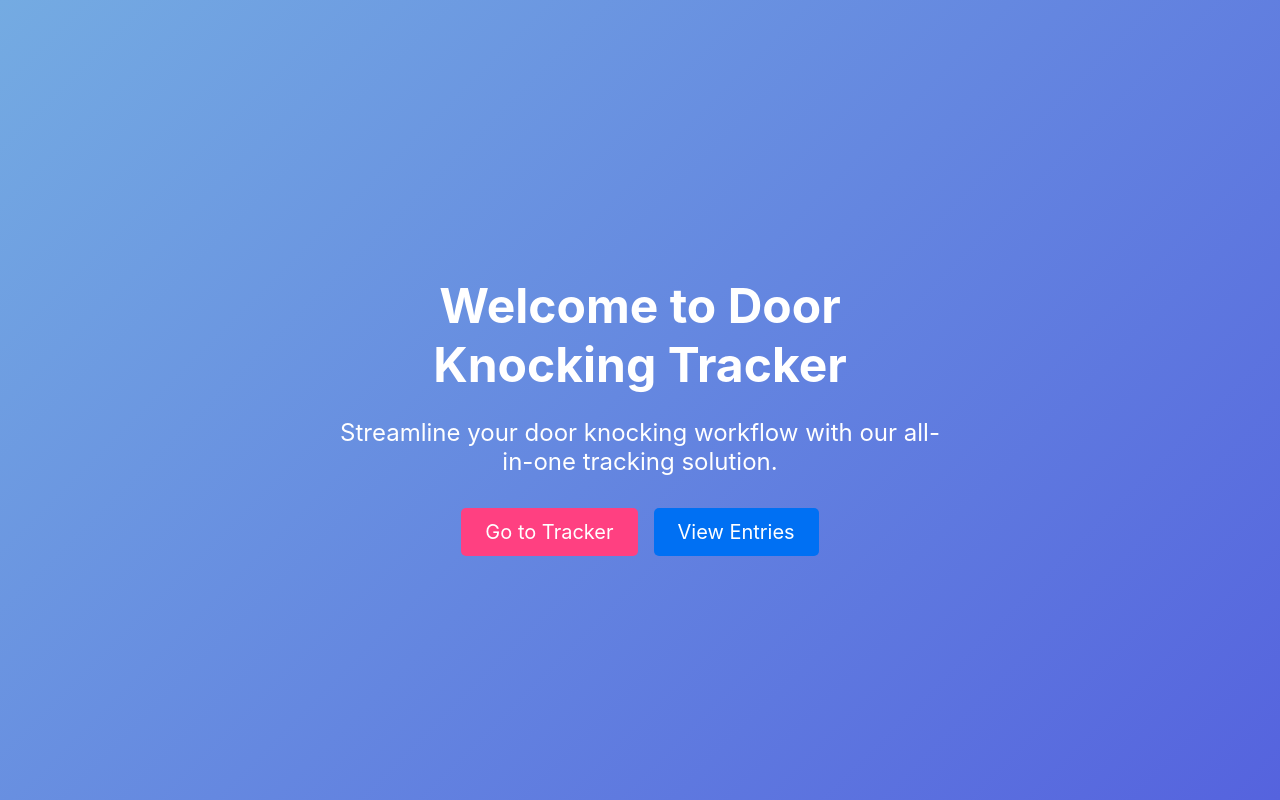
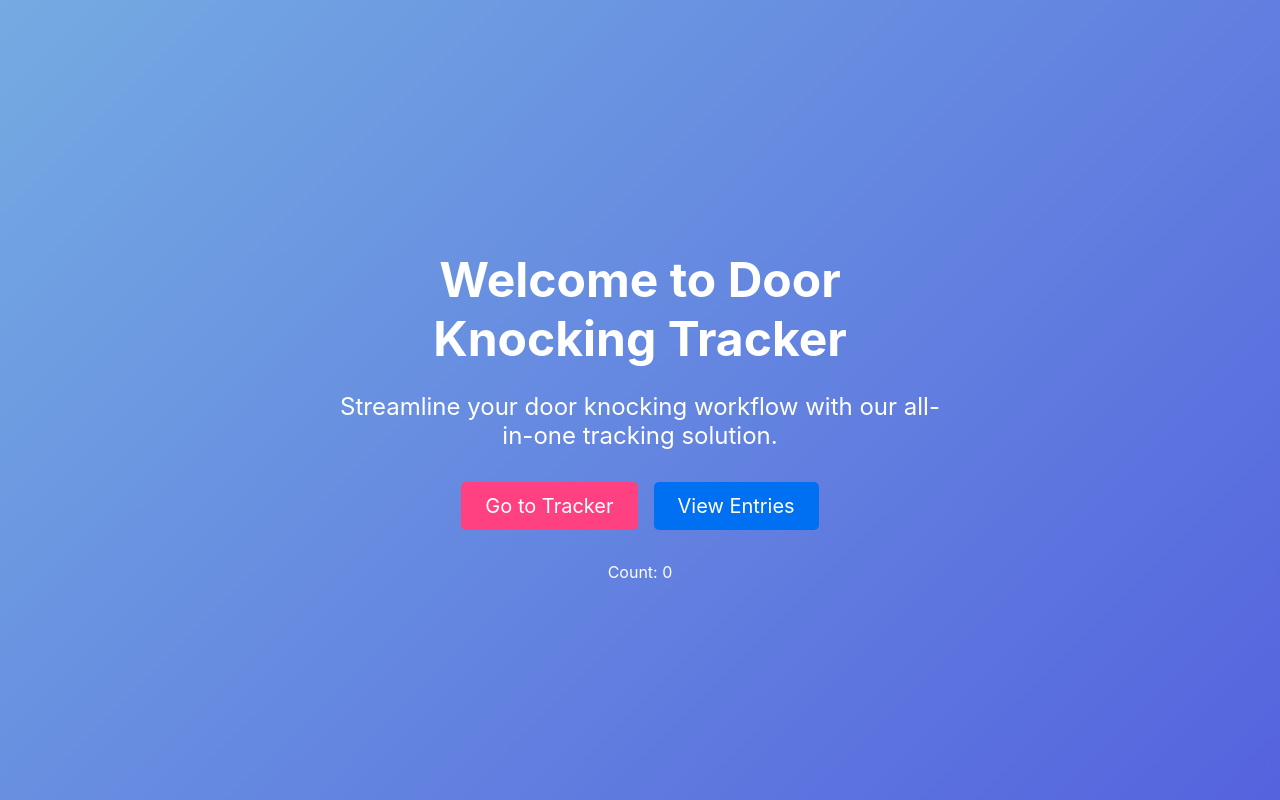
Before and after one commit to gazza9797/door-knocking-tracker, a Next.js app: page / in a window 1280 px wide. Built offline with nearby package versions, Linux system fonts and the light colour scheme.

Commit message:
Update page.js

```diff
--- a/app/page.js
+++ b/app/page.js
@@ -1,6 +1,7 @@
 "use client";
 
 import Link from 'next/link';
+import MyComponent from "../components/MyComponent";
 
 export default function HomePage() {
   return (
@@ -18,6 +19,8 @@ export default function HomePage() {
             <a className="btn secondary">View Entries</a>
           </Link>
         </div>
+        {/* Insert the component here */}
+        <MyComponent showCount={true} />
       </div>
       <style jsx>{`
         .container {
@@ -46,6 +49,7 @@ export default function HomePage() {
           display: flex;
           justify-content: center;
           gap: 1rem;
+          margin-bottom: 2rem;
         }
         .btn {
           display: inline-block;
```
